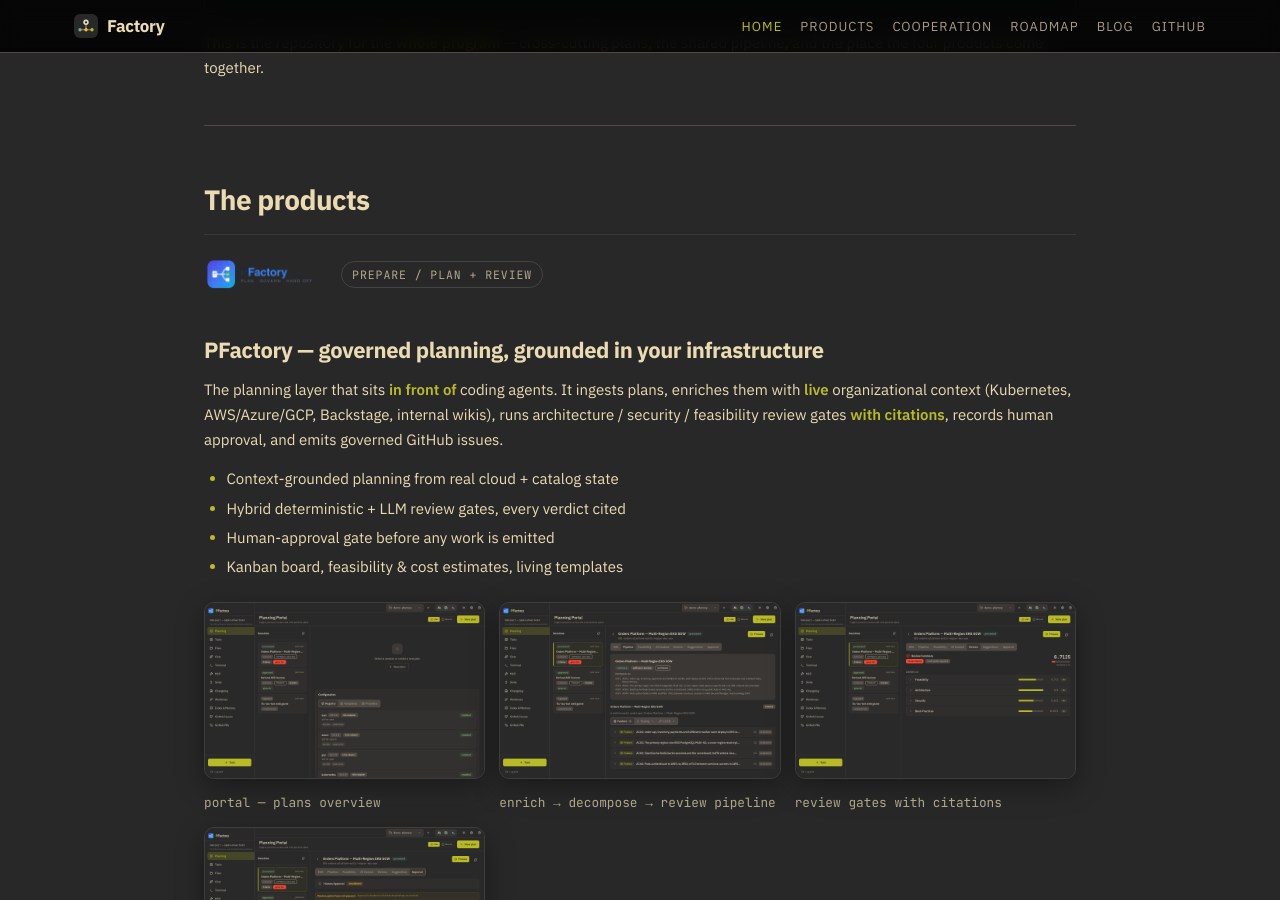
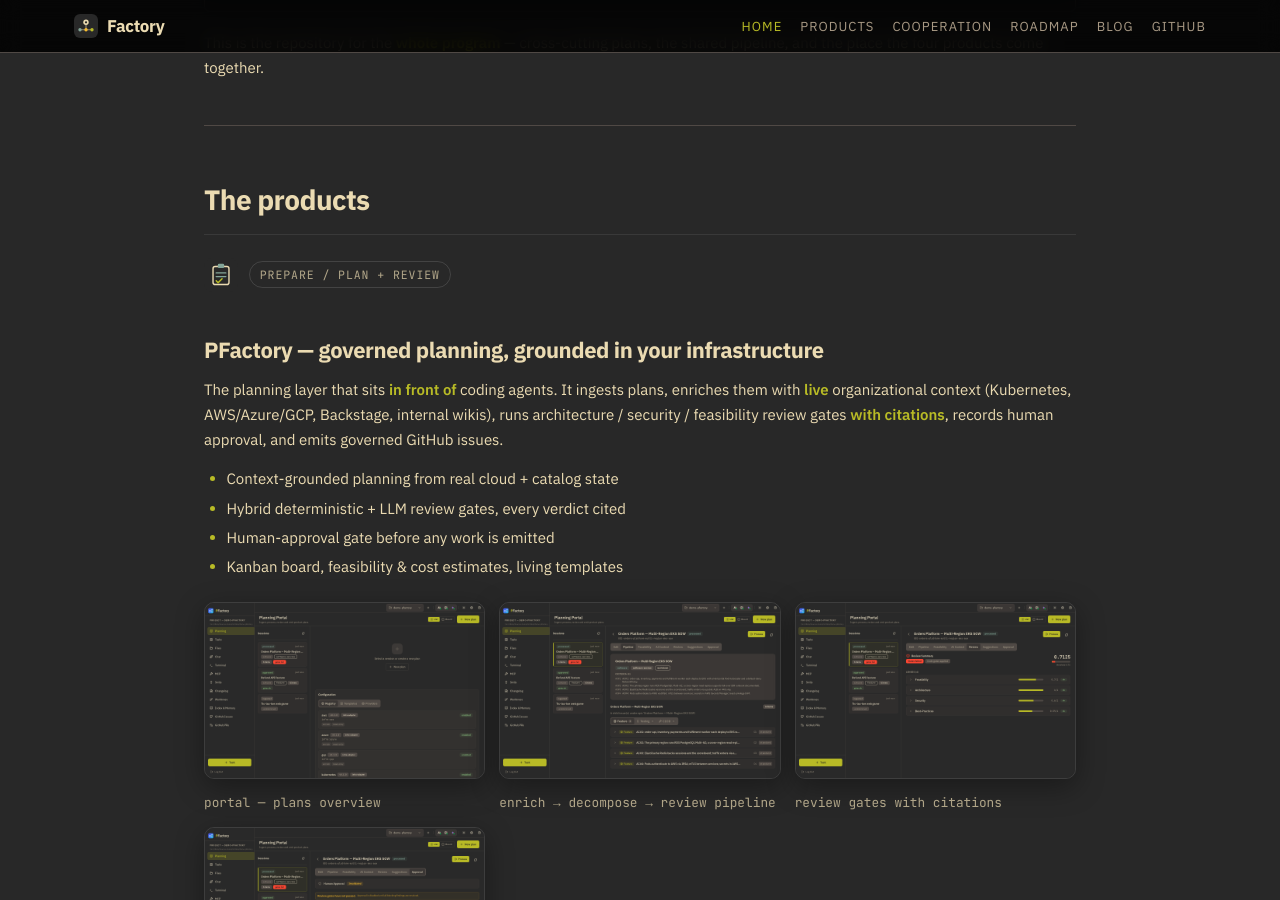
Before and after one commit to olafkfreund/Factory, a Jekyll site: the page built from docs/index.md, in a window 1280 px wide and 900 px high, scrolled down 600 px. Built offline with Jekyll 4.4.1, drawn with Linux system fonts in a browser that asks for light colours.

Commit message:
design: clean Gruvbox product-card icons for PFactory + AIFactory
Replace the PFactory logo-lockup and the dark/invisible AIFactory icon with
square Gruvbox badge marks matching the flask (TFactory) and radar (CFactory):
- pfactory.svg: blue clipboard + green approval check (governed planning)
- aifactory.svg: yellow code brackets + cream AI spark (act / build)
- index.md points the cards at the new SVGs

Co-Authored-By: Claude Opus 4.8 (1M context) <noreply@anthropic.com>

```diff
--- a/docs/index.md
+++ b/docs/index.md
@@ -47,7 +47,7 @@ pipeline, and the place the four products come together.
 ## The products {#products}
 
 <div class="prod" markdown="1">
-<div class="prod-head"><img src="{{ '/assets/logos/pfactory.png' | relative_url }}" alt="PFactory"><span class="prod-tag">Prepare / Plan + Review</span></div>
+<div class="prod-head"><img src="{{ '/assets/logos/pfactory.svg' | relative_url }}" alt="PFactory"><span class="prod-tag">Prepare / Plan + Review</span></div>
 
 ### PFactory — governed planning, grounded in your infrastructure
 
@@ -72,7 +72,7 @@ gates **with citations**, records human approval, and emits governed GitHub issu
 </div>
 
 <div class="prod" markdown="1">
-<div class="prod-head"><img src="{{ '/assets/logos/aifactory.png' | relative_url }}" alt="AIFactory"><span class="prod-tag">Act</span></div>
+<div class="prod-head"><img src="{{ '/assets/logos/aifactory.svg' | relative_url }}" alt="AIFactory"><span class="prod-tag">Act</span></div>
 
 ### AIFactory — spec-first execution that ships merge-ready code
 
```
Also changed, not shown: docs/assets/logos/aifactory.png (deleted), docs/assets/logos/aifactory.svg (added), docs/assets/logos/pfactory.png (deleted), docs/assets/logos/pfactory.svg (added).
